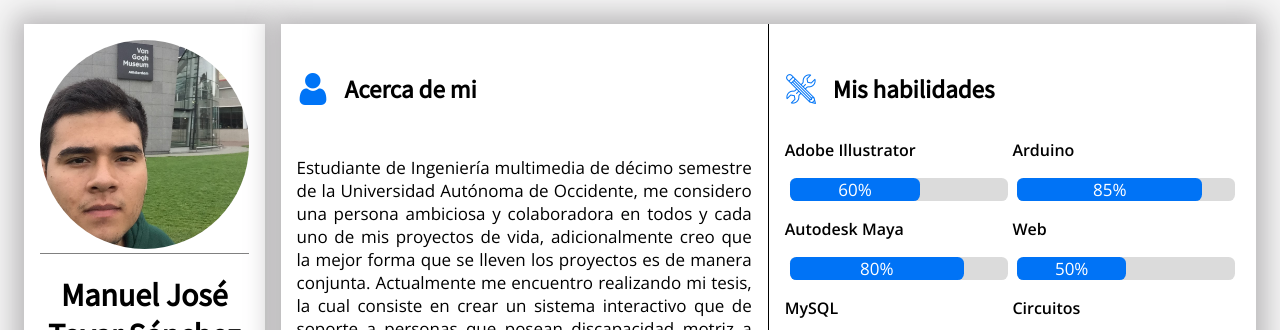
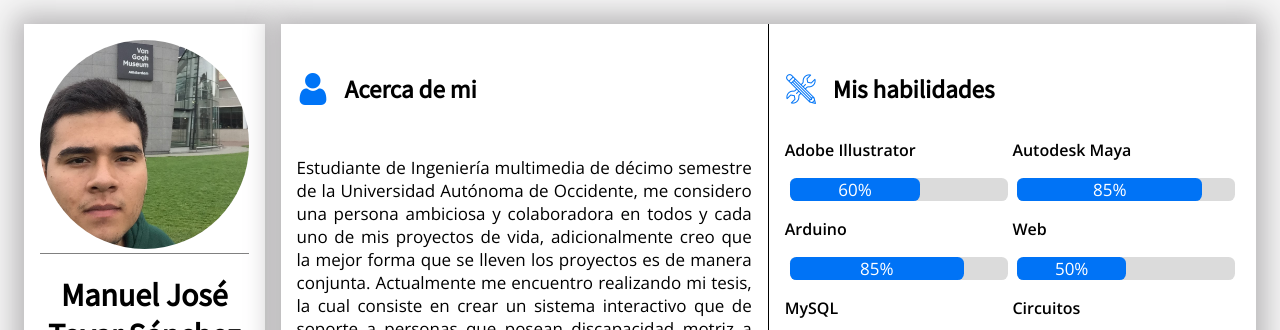
Before and after one commit to ManuelTovar/Curriculum, a plain HTML site: page index.html in a window 1280 px wide. Shown: the top 330 px of the page. Drawn offline with nearby package versions, Linux system fonts and the light colour scheme; a script that the page names is missing.

Commit message:
Corrección de div skills y se concluyo la página

```diff
--- a/index.html
+++ b/index.html
@@ -178,11 +178,11 @@
                                 </div>
                             </div>
                             <div class="o-tittle-skill-container">
-                                <b>Autodesk Maya</b>
+                                <b>Arduino</b>
                             </div>
                             <div class="o-bar">
                                 <div class="o-bar-progress" style="width: 80%;">
-                                    <p>80%</p>
+                                    <p>85%</p>
                                 </div>
                             </div>
                             <div class="o-tittle-skill-container">
@@ -198,7 +198,7 @@
 
                         <div class="o-skill-container-2">
                             <div class="o-tittle-skill-container">
-                                <b>Arduino</b>
+                                <b>Autodesk Maya</b>
                             </div>
                             <div class="o-bar">
                                 <div class="o-bar-progress" style="width: 85%;">
```
